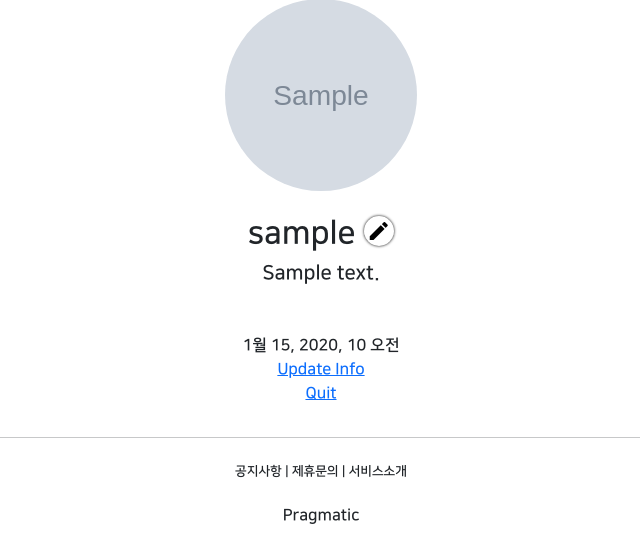
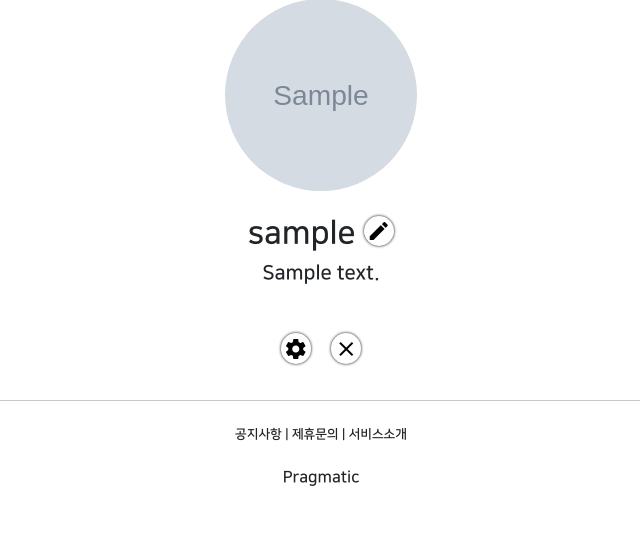
Before and after one commit to tmdgy6232/gis_2, a Django app: page /accounts/detail/1 in a window 1280 px wide. Shown: the part 274-807 px from the top of the page, without its empty margins (319-959 px from the left). After the commit the page ends 760 px from the top, so only its background shows below. Run offline with Django 3.2, Linux system fonts and the light colour scheme; a user stored in the database is signed in; tables that the repository leaves empty hold one stand-in row (values such as "Sample post"); grey boxes marked "Sample" are stand-in pictures; parts of the project's set-up code (start-up, migrations or seed data) failed here and were passed over; some libraries are stand-ins or nearby versions.

Commit message:
7/27 아이콘 수정

```diff
--- a/accountapp/templates/accountapp/detail.html
+++ b/accountapp/templates/accountapp/detail.html
@@ -22,18 +22,15 @@
                 </h5>
             {% endif %}
         </div>
-        <div>
-            {{ target_user.date_joined }}
-        </div>
+
         {% if target_user == user %}
             <div>
-                <a href="{% url 'accountapp:update' pk=target_user.pk %}">
-                    Update Info
+                <a class="material-icons round_button mx-2" href="{% url 'accountapp:update' pk=target_user.pk %}">
+                    settings
                 </a>
-            </div>
-            <div>
-                <a href="{% url 'accountapp:delete' pk=target_user.pk %}">
-                    Quit
+
+                <a class="material-icons round_button mx-2" href="{% url 'accountapp:delete' pk=target_user.pk %}">
+                    close
                 </a>
             </div>
         {% endif %}
```
